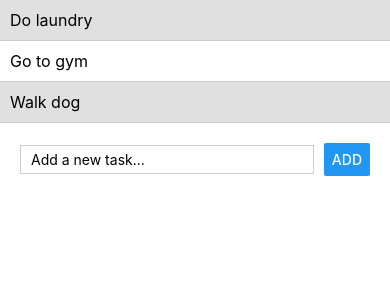
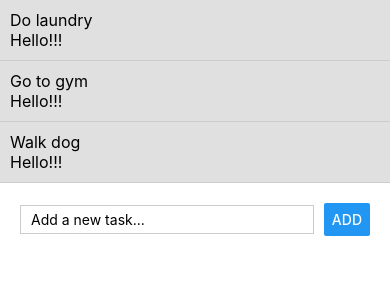
Before and after one commit to ShelynDM/ShelynsAwesomeToDoListApp, a React Native app: screen / in a window 390 px wide. Shown: the top 300 px of the page. Built offline with nearby package versions, Linux system fonts and the light colour scheme.

Commit message:
Lab3 update

```diff
--- a/App.jsx
+++ b/App.jsx
@@ -8,11 +8,13 @@ import React from 'react';
 import {SafeAreaView, StyleSheet} from 'react-native';
 import ToDoList from './components/ToDoList';
 import ToDoForm from './components/ToDoForm';
+import {useState} from 'react';
 
 function App() {
+  const [tasks, setTasks] = useState(['Do laundry', 'Go to gym', 'Walk dog']);
   return (
     <SafeAreaView>
-      <ToDoList />
+      <ToDoList tasks={tasks} />
       <ToDoForm />
     </SafeAreaView>
   );
--- a/components/ToDoList.jsx
+++ b/components/ToDoList.jsx
@@ -8,10 +8,20 @@ import {
   Text,
 } from 'react-native';
 
-function ToDoList(props) {
+function ToDoList({tasks}) {
   return (
     <>
       <ScrollView>
+        {tasks.map((task, index) => (
+          <Pressable key={index}>
+            <View style={[styles.task, styles.completed]}>
+              <Text style={styles.taskText}>{task}</Text>
+              <Text style={styles.taskText}>Hello!!!</Text>
+            </View>
+          </Pressable>
+        ))}
+      </ScrollView>
+      {/* <ScrollView>
         <Pressable>
           <View style={[styles.task, styles.completed]}>
             <Text style={styles.taskText}>Do laundry</Text>
@@ -27,7 +37,7 @@ function ToDoList(props) {
             <Text style={styles.taskText}>Walk dog</Text>
           </View>
         </Pressable>
-      </ScrollView>
+      </ScrollView> */}
     </>
   );
 }
```
